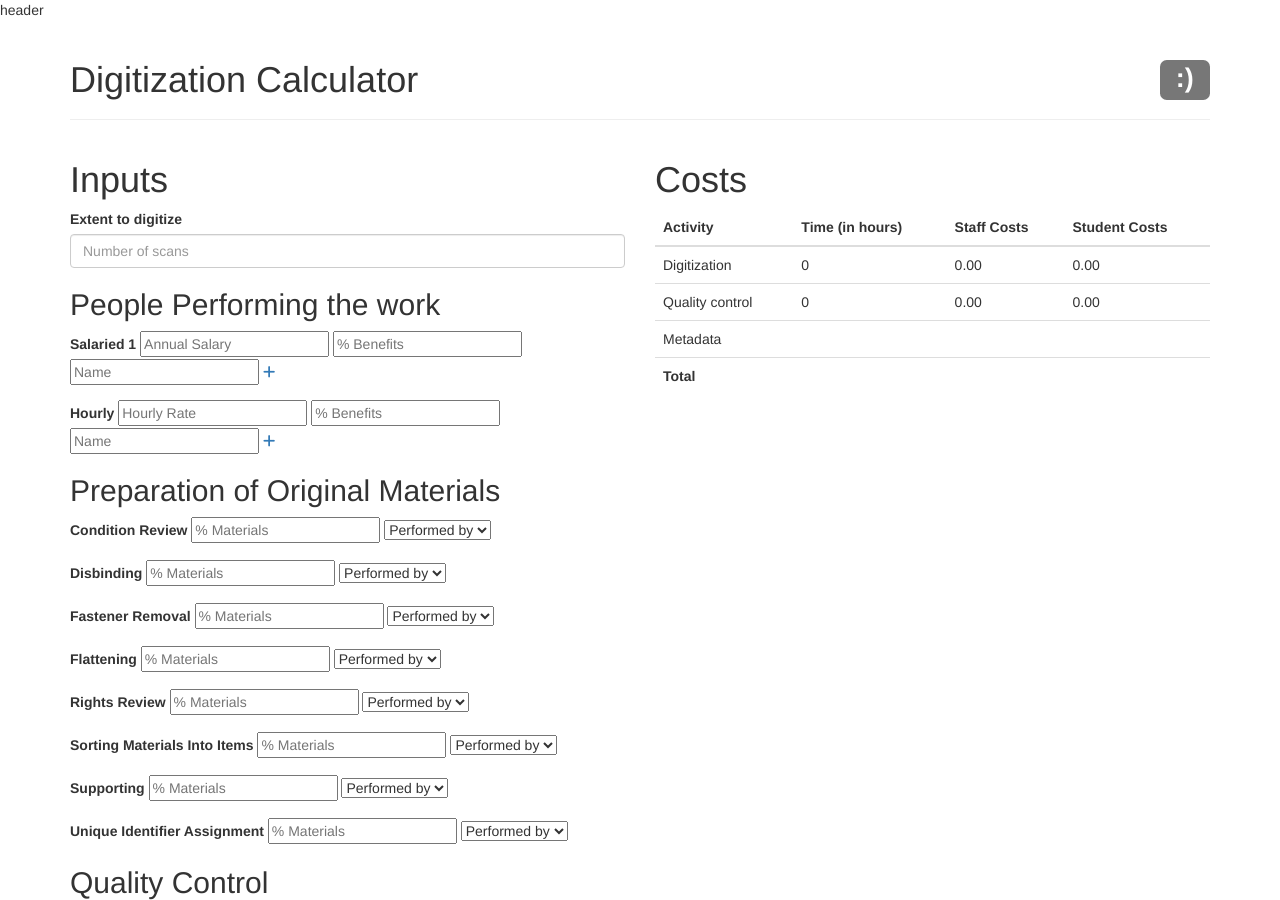
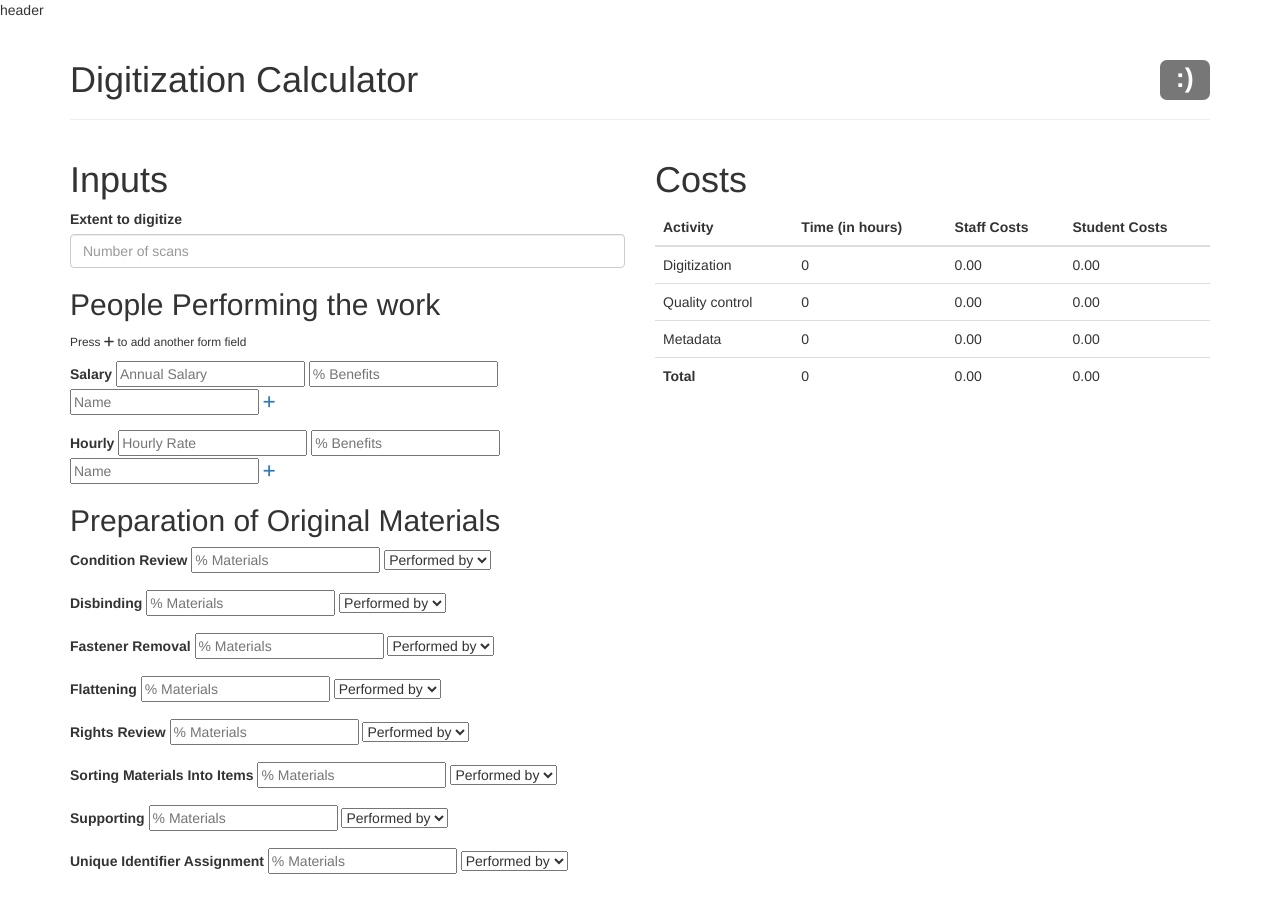
Before and after one commit to clirdlf/digitization_cost_calculator, a Jekyll site: the page built from index.html, in a window 1280 px wide and 900 px high. Built offline with Jekyll 4.4.1, drawn with Linux system fonts in a browser that asks for light colours; nearby versions of some CDN libraries; comment, search, counter and statistics services are not loaded; some of the changed lines change nothing that is shown; some of the changed text lies outside the part shown.

Commit message:
Updates for user interactions

```diff
--- a/index.html
+++ b/index.html
@@ -17,23 +17,35 @@
                     <input type="text" class="form-control" id="extent" placeholder="Number of scans">
                 </div>
 
+                <section id="people">
                     <h2>People Performing the work</h2>
 
+                    <p>
+                        <small>Press <span class="fa fa-plus"></span> to add another form field</small>
+                    </p>
+
                     <div class="form-group">
-                    <label for="salary[]">Salaried 1</label>
+                        <div class="entry">
+                            <label for="salary[]">Salary</label>
                             <input name="salary[]" type="number" step="any" placeholder="Annual Salary">
                             <input name="salary-benefits[]" type="number" step="any" placeholder="% Benefits">
                             <input name="salary-label[]" type="text" placeholder="Name">
                             <a href="#" class="add_field"><i class="fa fa-plus" aria-hidden="true"></i></a>
                         </div>
+                    </div>
+
 
                     <div class="form-group">
+                        <div class="entry">
                             <label for="hourly[]">Hourly</label>
                             <input name="hourly[]" type="number" step="any" placeholder="Hourly Rate">
                             <input name="hourly-benefits[]" type="number" step="any" placeholder="% Benefits">
                             <input name="hourly-label[]" type="text" placeholder="Name">
                             <a href="#" class="add_field"><i class="fa fa-plus" aria-hidden="true"></i></a>
                         </div>
+                    </div>
+
+                </section>
 
 
                 <h2>Preparation of Original Materials</h2>
@@ -41,10 +53,9 @@
                 <div class="form-group">
                     <label for="condition">Condition Review</label>
                     <input name="materials_percentage" type="number" step="any" placeholder="% Materials">
-                    <select name="materials_percentage_by">
+                    <select id="materials_percentage_by" name="materials_percentage_by">
                         <option>Performed by</option>
                     </select>
-
                 </div>
 
                 <div class="form-group">
@@ -224,19 +235,14 @@
                 <h2>Local Fields</h2>
 
                 <div class="form-group">
-                    <label for="localfield1">Local Field 1</label>
-                    <input name="localfield1_percentage" type="number" step="any" placeholder="% Materials">
-                    <select name="localfield1_percentage_by">
+                    <div class="entry">
+                        <label for="localfield">Local Field</label>
+                        <input name="localfield_percentage[]" type="number" step="any" placeholder="% Materials">
+                        <select name="localfield_percentage_by[]">
                             <option>Performed by</option>
                         </select>
+                        <a href="#" class="add_field"><i class="fa fa-plus" aria-hidden="true"></i></a>
                     </div>
-
-                <div class="form-group">
-                    <label for="localfield2">Local Field 2</label>
-                    <input name="localfield2_percentage" type="number" step="any" placeholder="% Materials">
-                    <select name="localfield2_percentage_by">
-            <option>Performed by</option>
-          </select>
                 </div>
 
                 <button type="submit" class="btn btn-default">Calculate</button>
--- a/js/main.js
+++ b/js/main.js
@@ -5,10 +5,13 @@
 
     $(document).ready(function() {
         // app and form logic
+        var counter = 1; // for adding fields
 
-    var wrapper      = $('.form-group');
-    var add_button   = $('.add_field'); // add salary? add_wage?
+        var wrapper = $('.form-group');
+        var add_button = $('.add_field'); // add salary? add_wage?
         var form_wrapper = $('form#calculator');
+
+        var extant = 0;
 
         var total_digitization_time = 0,
             total_quality_control = 0,
@@ -20,23 +23,58 @@
             total_quality_control_staff_cost = 0,
             total_quality_control_hourly_cost = 0,
             total_metadata_time = 0,
-        total_metadata_staff_cost = 0;
+            total_metadata_staff_cost = 0,
+            total_time = 0,
+            total_staff_cost = 0,
+            total_hourly_cost = 0;
 
         // set initial values
         set_values();
 
-    $(add_button).click(function(e) {
+        // add/remove fields by cloning entries and replacing classes
+        $(document).on('click', '.add_field', function(e) {
             e.preventDefault();
-      var t = $(this);
-      var field = t.siblings('label').attr('for');
-      var clean_field = field.replace(/\[\]/, '');
-      // TODO: finish off making this cleaner
-      t.parent().append(`<div class="form-group"><label for="${clean_field}">${clean_field.toProperCase()}</label> <input name="${field}" type="number" step="any" placeholder="Annual Salary"> <input name="${field}-benefits[]" type="number" step="any" placeholder="% Benefits"> <input name="${field}-label[]" placeholder="Name"> <a class="remove_field"><i class="fa fa-close" aria-hidden="true"></i></a></div>`);
-      // TODO: append to drop downs
+
+            // This currently clones the first field to all the fields
+            // which is what I'm telling it to do, but it's unexpected
+            var currentEntry = $(this).parents('.form-group:first');
+            var newEntry = $(currentEntry.clone());
+            currentEntry.after(newEntry);
+
+            newEntry.find('.add_field').removeClass('add_field').addClass('remove_field');
+            newEntry.find('.fa-plus').removeClass('fa-plus').addClass('fa-minus');
+        }).on('click', '.remove_field', function(e) {
+            $(this).parents('.entry:first').remove();
+
+            e.preventDefault();
+            return false;
+        });
+
+        $('input[name="salary-label[]"]').change(function(e) {
+            $('select').append($('<option>', {
+                value: $(this).val().sluggify(),
+                text: $(this).val()
+            }));
+            console.log($(this).val());
         });
 
 
-    function set_values(){
+        // definately need the counter for this...
+        // $("input[name='salary-label[]']").change(function() {
+        //     // this will fail, as it needs to fire when someone adds, not when there's a change
+        //     add_name('1', $(this).val());
+        //     console.log($(this).val());
+        // });
+
+        // Appends names to "Performed By" labels
+        function add_name(val, label) {
+            $('select').append($('<option>', {
+                value: val,
+                text: label
+            }));
+        }
+
+        function set_values() {
             $('.total-digitization-time').html(total_digitization_time);
             $('.total-staff-digization-cost').html((total_staff_digization_cost).formatCurrency(2));
             $('.total-hourly-digization-cost').html((total_hourly_digization_cost).formatCurrency(2));
@@ -49,28 +87,47 @@
             $('.total-quality-control-staff-cost').html((total_quality_control_staff_cost).formatCurrency(2));
             $('.total-quality-control-hourly-cost').html((total_quality_control_hourly_cost).formatCurrency(2));
 
-      $('.total-quality-control-time').html(total_metadata_time);
-      $('.total-quality-control-staff-cost').html((total_metadata_staff_cost).formatCurrency(2));
-      $('.total-quality-control-hourly-cost').html((total_metadata_hourly_cost).formatCurrency(2));
+            $('.total-metadata-time').html(total_metadata_time);
+            $('.total-metadata-staff-cost').html((total_metadata_staff_cost).formatCurrency(2));
+            $('.total-metadata-hourly-cost').html((total_metadata_hourly_cost).formatCurrency(2));
+
+            $('.total-time').html(total_time);
+            $('.total-staff-cost').html((total_staff_cost).formatCurrency(2));
+            $('.total-hourly-cost').html((total_hourly_cost).formatCurrency(2));
         }
 
         $(form_wrapper).change(function(element) {
-      var $this = $(this);
-
+            update_values($(this));
         });
 
+        function update_values(form) {
+            var values = {};
+            // extant = $('#extent').val();
+            $.each($('#calculator').serializeArray(), function(i, field) {
+                // console.log(field);
 
-    $(wrapper).on('click', '.remove_field', function(e) {
-      e.preventDefault();
-      $(this).parent('div').remove();
+                values[field.name] = field.value;
             });
+
+            // console.log(values);
+            // salaried = $('#calculator :input').val();
+            // console.log('extant: ', extant);
+            // total_digitization_time =
+        }
+
+
+        // $(wrapper).on('click', '.remove_field', function(e) {
+        //     e.preventDefault();
+        //     //todo remove the option from the drop-down menu
+        //     $(this).parent('div').remove();
+        // });
 
         // handle form submission
         $('form#calculator').submit(function(e) {
             e.preventDefault();
             console.log($(this).serialize());
 
-      console.log(digitizationCalculator.getVariables());
+            // console.log(digitizationCalculator.getVariables());
             //var calculator = digitizationCalculator.getVariables();
             //console.table($(this).serializeArray());
         });
@@ -79,9 +136,20 @@
 })(jQuery);
 
 String.prototype.toProperCase = function() {
-  return this.replace(/\w\S*/g, function(txt){
+    return this.replace(/\w\S*/g, function(txt) {
         return txt.charAt(0).toUpperCase() + txt.substr(1).toLowerCase();
     });
+};
+
+String.prototype.sluggify = function() {
+    var str = this;
+
+    str = str.replace(/^\s+|\s+$/g, '');
+    str = str.toLowerCase();
+    str = str.replace(/[^a-z0-9 -]/g, '')
+        .replace(/\s+/g, '-')
+        .replace(/-+/g, '-');
+    return str;
 };
 
 Number.prototype.formatCurrency = function(c, d, t) {
```
Lines whose indentation alone changed are shown as unchanged.
